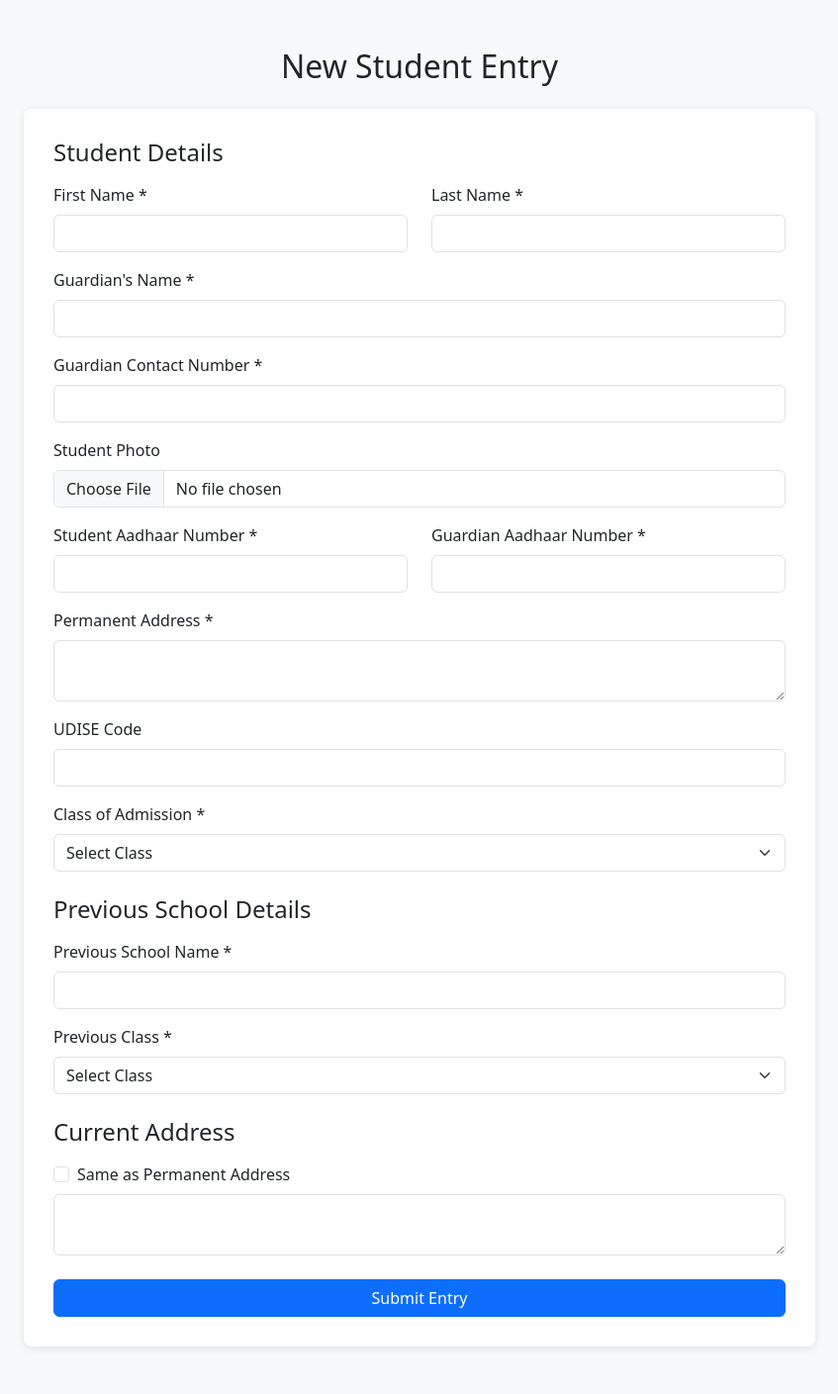
After one commit to yogeshbamola554/fee_managment_system, a Django app: template fmd/mvm/templates/new_admission.html in a window 1280 px wide. The commit adds this page. Shown: the whole page at 99% size, without its empty margins (216-1063 px from the left). Run offline with Django 5.2, Linux system fonts and the light colour scheme; the template is opened without the code that fills it, so the values that code supplies are empty.

Commit message:
Creating necessary HTML Templates

```diff
--- a/fmd/mvm/templates/login.html
+++ b/fmd/mvm/templates/login.html
@@ -13,7 +13,7 @@
       background-color: #f8f9fa;
     }
     .overlay {
-      background-color: rgba(255, 255, 255, 0.85);
+      background-color: rgba(255, 255, 255, 0.15);
       padding: 30px;
       border-radius: 8px;
       box-shadow: 0 0 10px rgba(0,0,0,0.2);
--- /dev/null
+++ b/fmd/mvm/templates/new_admission.html
@@ -0,0 +1,151 @@
+<!DOCTYPE html>
+<html lang="en">
+<head>
+  <meta charset="UTF-8" />
+  <meta name="viewport" content="width=device-width, initial-scale=1.0"/>
+  <title>New Student Entry</title>
+  <!-- Bootstrap CSS -->
+  <link href="https://cdn.jsdelivr.net/npm/bootstrap@5.3.0/dist/css/bootstrap.min.css" rel="stylesheet"/>
+  <style>
+    body {
+      background-color: #f8f9fa;
+    }
+    .form-container {
+      background-color: #ffffff;
+      padding: 30px;
+      border-radius: 8px;
+      box-shadow: 0 2px 8px rgba(0,0,0,0.1);
+      max-width: 800px;
+      margin: auto;
+    }
+  </style>
+</head>
+<body>
+
+  <div class="container py-5">
+    <h2 class="text-center mb-4">New Student Entry</h2>
+    <div class="form-container">
+      <form>
+        <!-- Student Details -->
+        <h4 class="mb-3">Student Details</h4>
+        <div class="row mb-3">
+          <div class="col-md-6">
+            <label for="firstName" class="form-label">First Name *</label>
+            <input type="text" class="form-control" id="firstName" required>
+          </div>
+          <div class="col-md-6">
+            <label for="lastName" class="form-label">Last Name *</label>
+            <input type="text" class="form-control" id="lastName" required>
+          </div>
+        </div>
+        <div class="mb-3">
+          <label for="guardianName" class="form-label">Guardian's Name *</label>
+          <input type="text" class="form-control" id="guardianName" required>
+        </div>
+        <div class="mb-3">
+          <label for="guardianContact" class="form-label">Guardian Contact Number *</label>
+          <input type="tel" class="form-control" id="guardianContact" required>
+        </div>
+        <div class="mb-3">
+          <label for="studentPhoto" class="form-label">Student Photo</label>
+          <input type="file" class="form-control" id="studentPhoto" accept="image/*">
+        </div>
+        <div class="row mb-3">
+          <div class="col-md-6">
+            <label for="studentAadhaar" class="form-label">Student Aadhaar Number *</label>
+            <input type="text" class="form-control" id="studentAadhaar" required>
+          </div>
+          <div class="col-md-6">
+            <label for="guardianAadhaar" class="form-label">Guardian Aadhaar Number *</label>
+            <input type="text" class="form-control" id="guardianAadhaar" required>
+          </div>
+        </div>
+        <div class="mb-3">
+          <label for="permanentAddress" class="form-label">Permanent Address *</label>
+          <textarea class="form-control" id="permanentAddress" rows="2" required></textarea>
+        </div>
+        <div class="mb-3">
+          <label for="udiseCode" class="form-label">UDISE Code</label>
+          <input type="text" class="form-control" id="udiseCode">
+        </div>
+        <div class="mb-3">
+          <label for="classOfAdmission" class="form-label">Class of Admission *</label>
+          <select class="form-select" id="classOfAdmission" required>
+            <option value="">Select Class</option>
+            <option>Nursery</option>
+            <option>L.K.G.</option>
+            <option>U.K.G.</option>
+            <option>1st</option>
+            <option>2nd</option>
+            <option>3rd</option>
+            <option>4th</option>
+            <option>5th</option>
+            <option>6th</option>
+            <option>7th</option>
+            <option>8th</option>
+            <option>9th</option>
+            <option>10th</option>
+          </select>
+        </div>
+
+        <!-- Previous School Details -->
+        <h4 class="mt-4 mb-3">Previous School Details</h4>
+        <div class="mb-3">
+          <label for="previousSchool" class="form-label">Previous School Name *</label>
+          <input type="text" class="form-control" id="previousSchool" required>
+        </div>
+        <div class="mb-3">
+          <label for="previousClass" class="form-label">Previous Class *</label>
+          <select class="form-select" id="previousClass" required>
+            <option value="">Select Class</option>
+            <option>Nursery</option>
+            <option>L.K.G.</option>
+            <option>U.K.G.</option>
+            <option>1st</option>
+            <option>2nd</option>
+            <option>3rd</option>
+            <option>4th</option>
+            <option>5th</option>
+            <option>6th</option>
+            <option>7th</option>
+            <option>8th</option>
+            <option>9th</option>
+            <option>10th</option>
+          </select>
+        </div>
+
+        <!-- Current Address -->
+        <h4 class="mt-4 mb-3">Current Address</h4>
+        <div class="form-check mb-2">
+          <input class="form-check-input" type="checkbox" id="sameAddress" onclick="copyAddress()">
+          <label class="form-check-label" for="sameAddress">
+            Same as Permanent Address
+          </label>
+        </div>
+        <div class="mb-3">
+          <textarea class="form-control" id="currentAddress" rows="2" required></textarea>
+        </div>
+
+        <div class="d-grid mt-4">
+          <button type="submit" class="btn btn-primary">Submit Entry</button>
+        </div>
+      </form>
+    </div>
+  </div>
+
+  <script>
+    function copyAddress() {
+      const permanent = document.getElementById("permanentAddress").value;
+      const current = document.getElementById("currentAddress");
+      if (document.getElementById("sameAddress").checked) {
+        current.value = permanent;
+      } else {
+        current.value = "";
+      }
+    }
+  </script>
+
+  <!-- Bootstrap Bundle JS -->
+  <script src="https://cdn.jsdelivr.net/npm/bootstrap@5.3.0/dist/js/bootstrap.bundle.min.js"></script>
+</body>
+</html>
```
Also changed, not shown: fmd/mvm/templates/dashboard.html (added, +72 -0 lines), fmd/mvm/templates/exisitng_student.html (added, +180 -0 lines), fmd/mvm/templates/new_user.html (added, +87 -0 lines).
